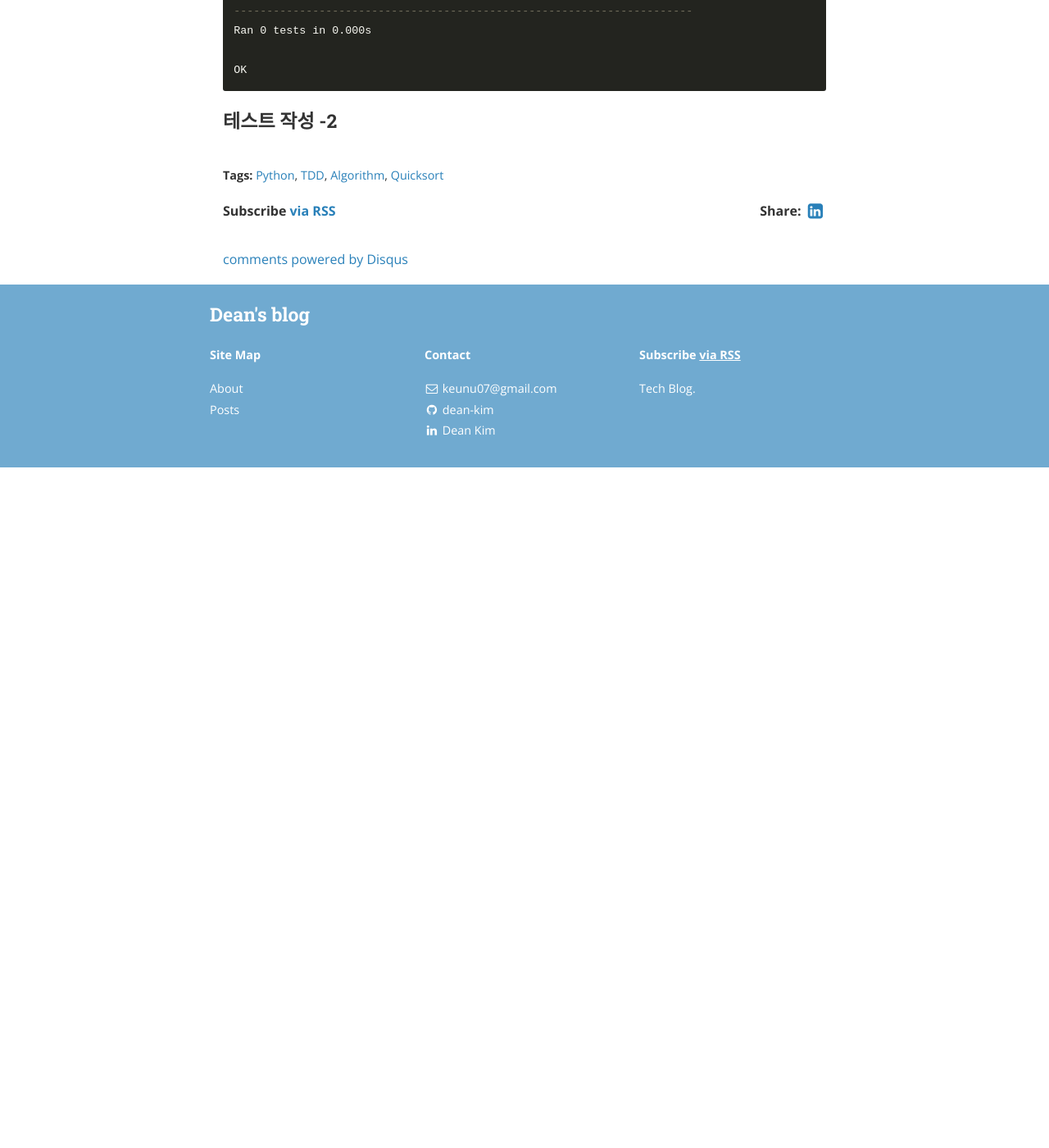
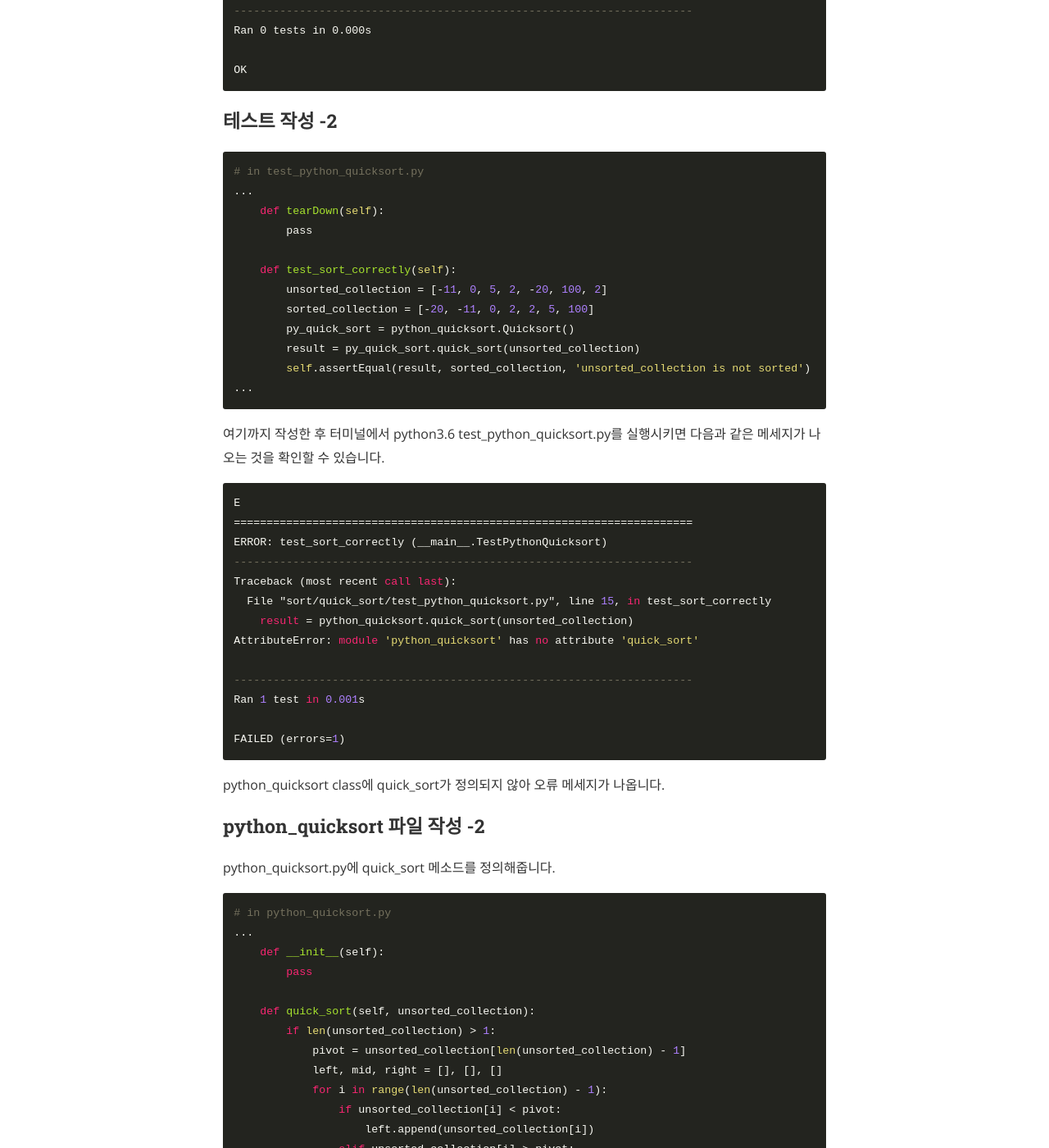
Before and after one commit to dean-kim/dean-kim.github.io, a Jekyll site: the page built from _posts/2017-12-05-Python-TDD-Sort-QuickSort.md, in a window 1280 px wide and 1400 px high, scrolled down 2401 px. Shown: the whole window at 82% size. Built offline with Jekyll 4.4.1, drawn with Linux system fonts in a browser that asks for light colours; nearby versions of some CDN libraries; comment, search, counter and statistics services are not loaded; before the commit the page ends 2971 px from its top, so only the background shows below that; some of the changed text lies outside the part shown.

Commit message:
add quick sort

```diff
--- a/_posts/2017-12-05-Python-TDD-Sort-QuickSort.md
+++ b/_posts/2017-12-05-Python-TDD-Sort-QuickSort.md
@@ -80,3 +80,101 @@ OK
 ~~~~
 
 ### 테스트 작성 -2
+
+~~~~
+# in test_python_quicksort.py
+...
+    def tearDown(self):
+        pass
+
+    def test_sort_correctly(self):
+        unsorted_collection = [-11, 0, 5, 2, -20, 100, 2]
+        sorted_collection = [-20, -11, 0, 2, 2, 5, 100]
+        py_quick_sort = python_quicksort.Quicksort()
+        result = py_quick_sort.quick_sort(unsorted_collection)
+        self.assertEqual(result, sorted_collection, 'unsorted_collection is not sorted')
+...
+~~~~
+여기까지 작성한 후 터미널에서 python3.6 test_python_quicksort.py를 실행시키면 다음과 같은 메세지가 나오는 것을 확인할 수 있습니다.
+~~~~
+E
+======================================================================
+ERROR: test_sort_correctly (__main__.TestPythonQuicksort)
+----------------------------------------------------------------------
+Traceback (most recent call last):
+  File "sort/quick_sort/test_python_quicksort.py", line 15, in test_sort_correctly
+    result = python_quicksort.quick_sort(unsorted_collection)
+AttributeError: module 'python_quicksort' has no attribute 'quick_sort'
+
+----------------------------------------------------------------------
+Ran 1 test in 0.001s
+
+FAILED (errors=1)
+~~~~
+python_quicksort class에 quick_sort가 정의되지 않아 오류 메세지가 나옵니다.
+
+### python_quicksort 파일 작성 -2
+
+python_quicksort.py에 quick_sort 메소드를 정의해줍니다.
+~~~~
+# in python_quicksort.py
+...
+    def __init__(self):
+        pass
+
+    def quick_sort(self, unsorted_collection):
+        if len(unsorted_collection) > 1:
+            pivot = unsorted_collection[len(unsorted_collection) - 1]
+            left, mid, right = [], [], []
+            for i in range(len(unsorted_collection) - 1):
+                if unsorted_collection[i] < pivot:
+                    left.append(unsorted_collection[i])
+                elif unsorted_collection[i] > pivot:
+                    right.append(unsorted_collection[i])
+                else:
+                    mid.append(unsorted_collection[i])
+            mid.append(pivot)
+            return self.quick_sort(left) + mid + self.quick_sort(right)
+        else:
+            return unsorted_collection
+~~~~
+여기까지 작성한 후 터미널에서 python3.6 test_python_quicksort.py를 실행시키면 다음과 같은 메세지가 나오는 것을 확인할 수 있습니다.
+~~~~
+.
+----------------------------------------------------------------------
+Ran 1 test in 0.000s
+
+OK
+~~~~
+
+### 테스트 작성 -3
+
+정렬하고자 하는 데이터가 하나의 요소만 갖고 있을 경우 넣은 데이터를 그대로 반환해야 합니다.
+~~~~
+# in test_python_quicksort.py
+...
+        self.assertEqual(result, sorted_collection, 'unsorted_collection is not sorted')
+
+    def test_if_unsorted_collection_has_only_one_element(self):
+        unsorted_collection = [0]
+        sorted_collection = [0]
+        py_quick_sort = python_quicksort.Quicksort()
+        result = py_quick_sort.quick_sort(unsorted_collection)
+        self.assertEqual(result, sorted_collection, 'error when unsorted_collection has only one element')
+...
+~~~~
+여기까지 작성한 후 터미널에서 python3.6 test_python_quicksort.py를 실행시키면 다음과 같은 메세지가 나오는 것을 확인할 수 있습니다.
+이미 코드에 반영이 되어있기에 오류가 나오지 않을 것이라 예상됩니다.
+~~~~
+..
+----------------------------------------------------------------------
+Ran 2 tests in 0.000s
+
+OK
+~~~~
+문제 없이 잘 작동합니다.
+
+이전의 자료구조에 대한 테스트 코드에 비해 간결한 테스트 코드가 나왔습니다.
+다음에는 merge sort에 대한 테스트 코드를 작성해보겠습니다.
+
+읽어주셔서 감사합니다.
```
